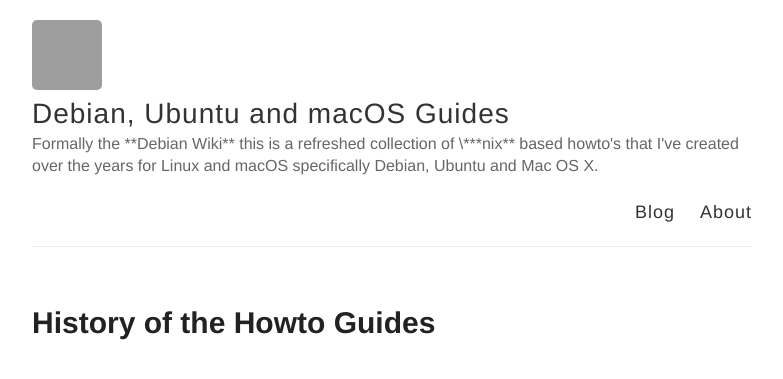
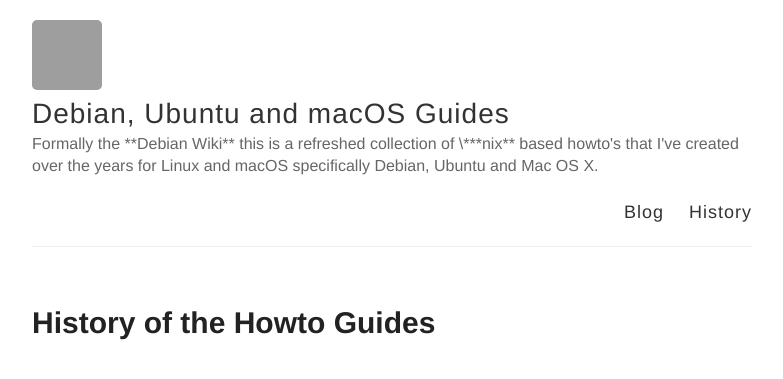
Before and after one commit to justinhartman/nix, a Jekyll site: the page built from history.md, in a window 1280 px wide and 900 px high, cut to the strip 0-390 px from the top of the window. Shown: the top 379 px of the strip, without its empty margins (248-1031 px from the left). Built offline with Jekyll 4.4.1, drawn with Linux system fonts in a browser that asks for light colours; grey boxes are pictures that could not be loaded.

Commit message:
no message

```diff
--- a/_layouts/default.html
+++ b/_layouts/default.html
@@ -22,7 +22,7 @@
 
           <nav>
             <a href="{{ site.cname_domain }}/">Blog</a>
-            <a href="{{ site.cname_domain }}/about">About</a>
+            <a href="{{ site.cname_domain }}/howto-history/">History</a>
           </nav>
         </header>
       </div>
```
